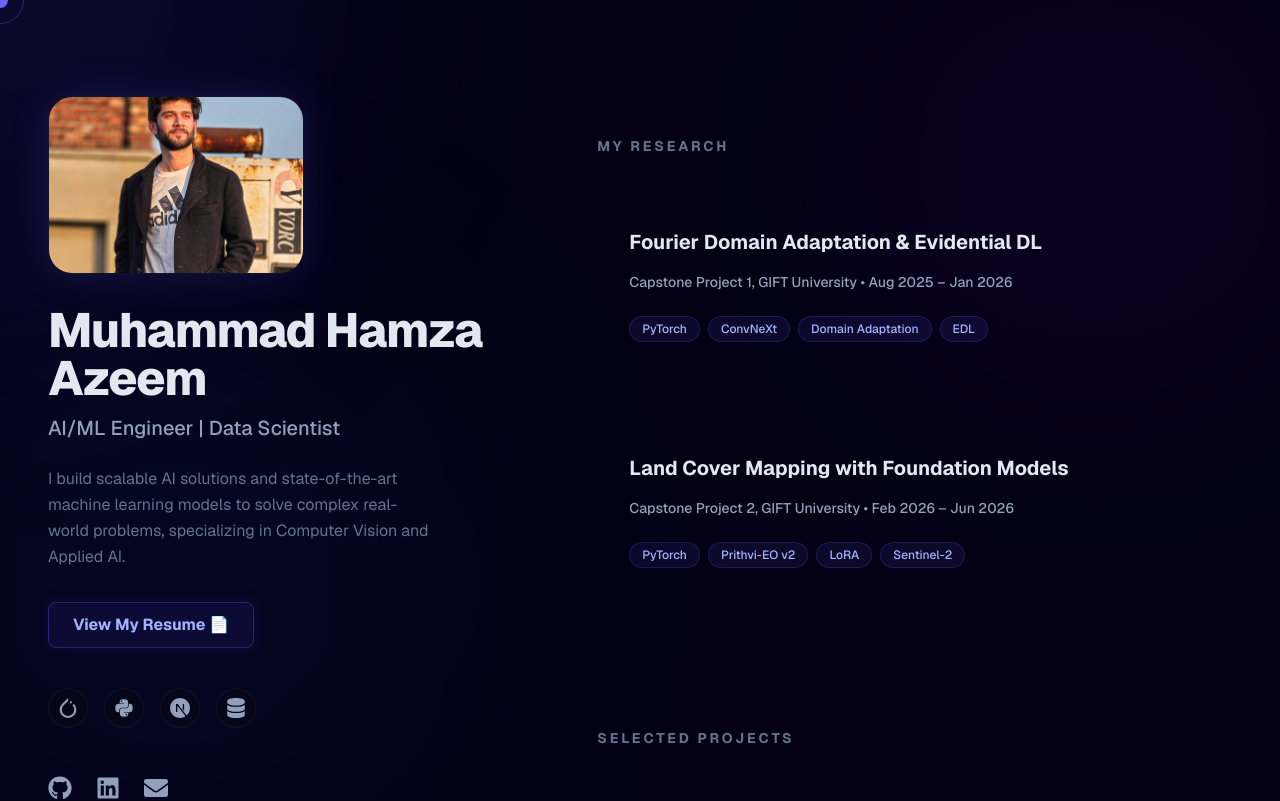
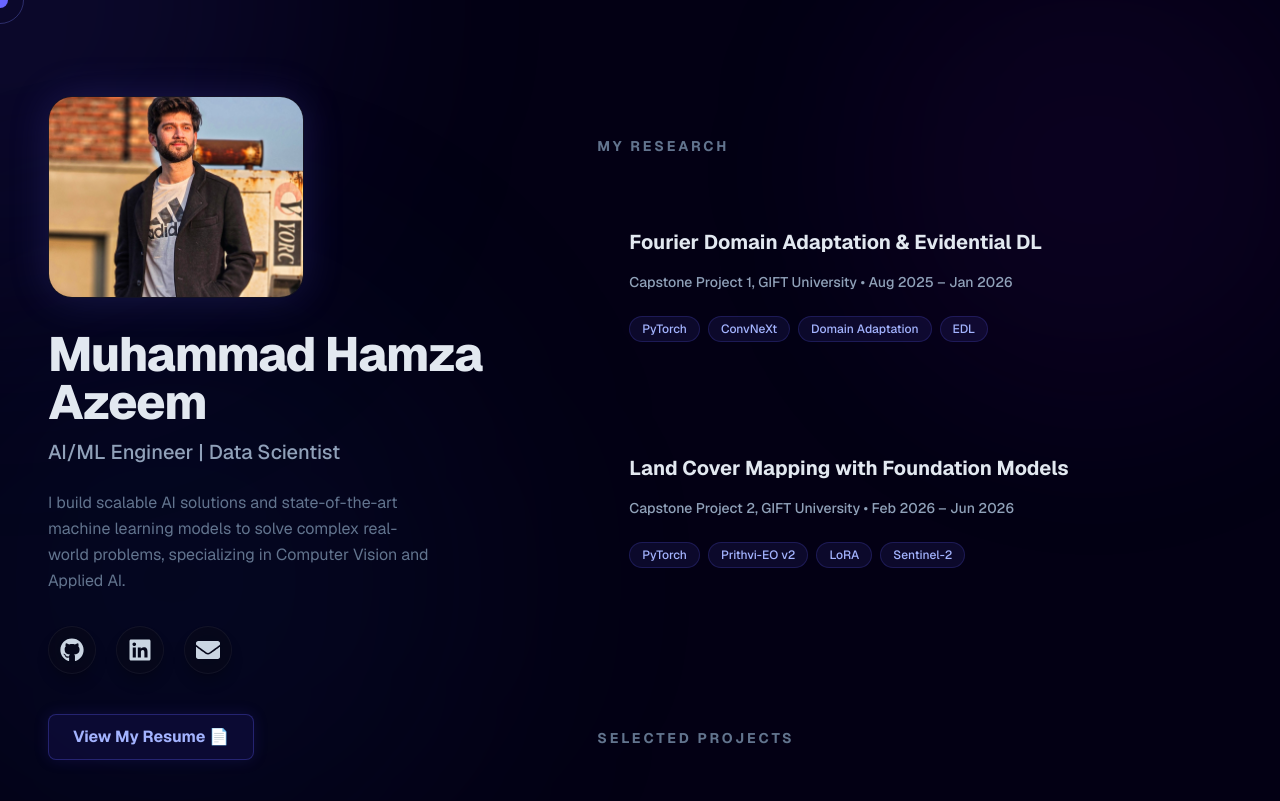
Before and after one commit to ZentaCros/portfolio, a Next.js app: page / in a window 1280 px wide. Shown: the top 801 px of the page. Built offline with nearby package versions, Linux system fonts and the light colour scheme.

Commit message:
style: removed floating tech icons and made social links prominent below summary

```diff
--- a/src/app/page.tsx
+++ b/src/app/page.tsx
@@ -219,43 +219,31 @@ export default function Home() {
             I build scalable AI solutions and state-of-the-art machine learning models to solve complex real-world problems, specializing in Computer Vision and Applied AI.
           </motion.p>
 
+          {/* Prominent Social Links */}
+          <motion.div
+            initial={{ opacity: 0, y: 20 }} animate={{ opacity: 1, y: 0 }} transition={{ duration: 0.6, delay: 0.45 }}
+            className="flex items-center gap-5 mb-10"
+          >
+            <a href="https://github.com/ZentaCros" target="_blank" rel="noreferrer" className="w-12 h-12 rounded-full glass flex items-center justify-center text-slate-300 hover:text-white hover:bg-white/10 hover:scale-110 transition-all shadow-lg shadow-black/20 border border-white/10 hover:border-white/30">
+              <span className="sr-only">GitHub</span>
+              <FaGithub className="text-2xl" />
+            </a>
+            <a href="https://www.linkedin.com/in/hamza-azeem-data-scientist-86a99925a/" target="_blank" rel="noreferrer" className="w-12 h-12 rounded-full glass flex items-center justify-center text-slate-300 hover:text-blue-400 hover:bg-blue-400/10 hover:scale-110 transition-all shadow-lg shadow-black/20 border border-white/10 hover:border-blue-400/30">
+              <span className="sr-only">LinkedIn</span>
+              <FaLinkedin className="text-2xl" />
+            </a>
+            <a href="mailto:hmzabizi602@gmail.com" className="w-12 h-12 rounded-full glass flex items-center justify-center text-slate-300 hover:text-rose-400 hover:bg-rose-400/10 hover:scale-110 transition-all shadow-lg shadow-black/20 border border-white/10 hover:border-rose-400/30">
+              <span className="sr-only">Email</span>
+              <FaEnvelope className="text-2xl" />
+            </a>
+          </motion.div>
+
           <motion.div
             initial={{ opacity: 0, y: 20 }} animate={{ opacity: 1, y: 0 }} transition={{ duration: 0.6, delay: 0.5 }}
             className="mb-10 flex"
           >
             <a href="/resume.pdf" target="_blank" rel="noreferrer" className="inline-flex items-center justify-center px-6 py-2.5 bg-indigo-600/10 hover:bg-indigo-600/20 text-indigo-300 font-bold rounded-lg border border-indigo-500/30 hover:border-indigo-500/60 transition-all shadow-[0_0_15px_rgba(79,70,229,0.15)] hover:shadow-[0_0_25px_rgba(79,70,229,0.3)]">
               View My Resume 📄
-            </a>
-          </motion.div>
-
-          {/* Floating Tech Stack Orbits in Hero */}
-          <motion.div
-            initial={{ opacity: 0 }} animate={{ opacity: 1 }} transition={{ duration: 1, delay: 0.6 }}
-            className="flex flex-wrap gap-4 mb-12"
-          >
-            {[SiPytorch, FaPython, SiNextdotjs, FaDatabase].map((Icon, idx) => (
-              <div key={idx} className="w-10 h-10 rounded-full glass flex items-center justify-center text-slate-400 hover:text-indigo-400 hover:scale-110 transition-all duration-300">
-                <Icon className="text-xl" />
-              </div>
-            ))}
-          </motion.div>
-
-          {/* Social Links */}
-          <motion.div
-            initial={{ opacity: 0 }} animate={{ opacity: 1 }} transition={{ duration: 0.6, delay: 0.8 }}
-            className="flex space-x-6 mt-auto pb-8 lg:pb-0"
-          >
-            <a href="https://github.com/ZentaCros" target="_blank" rel="noreferrer" className="text-slate-400 hover:text-indigo-400 transition-colors">
-              <span className="sr-only">GitHub</span>
-              <FaGithub className="text-2xl" />
-            </a>
-            <a href="https://www.linkedin.com/in/hamza-azeem-data-scientist-86a99925a/" target="_blank" rel="noreferrer" className="text-slate-400 hover:text-indigo-400 transition-colors">
-              <span className="sr-only">LinkedIn</span>
-              <FaLinkedin className="text-2xl" />
-            </a>
-            <a href="mailto:hmzabizi602@gmail.com" className="text-slate-400 hover:text-indigo-400 transition-colors">
-              <span className="sr-only">Email</span>
-              <FaEnvelope className="text-2xl" />
             </a>
           </motion.div>
         </header>
```
